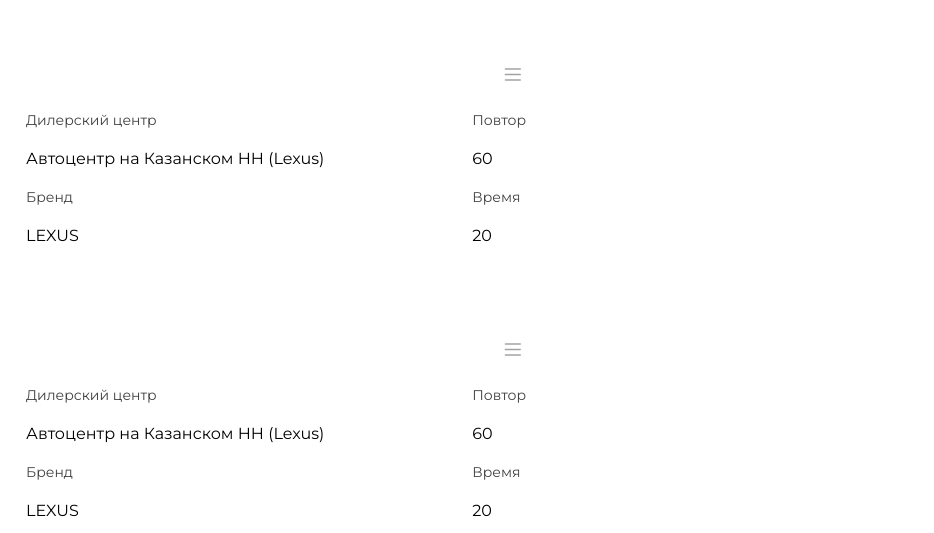
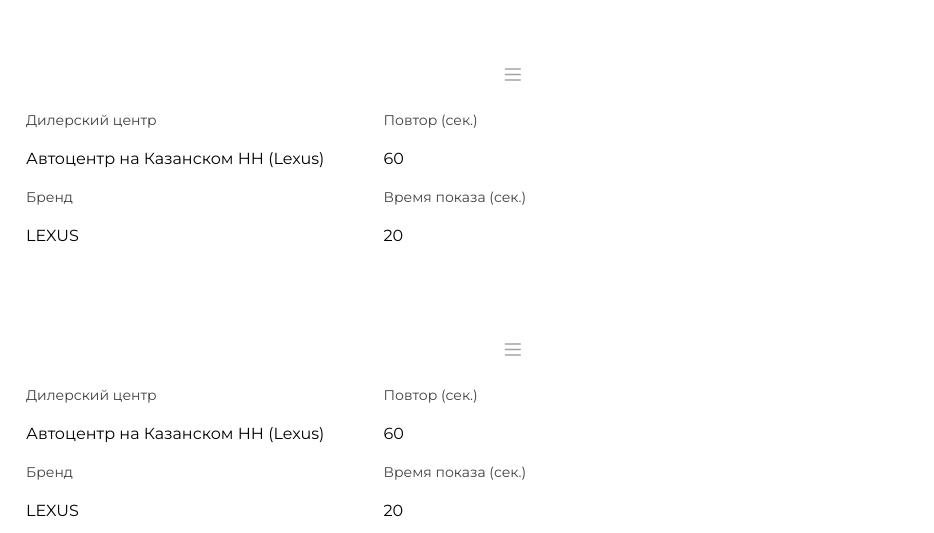
Before and after one commit to aisteachcailin/service_monitor, a website: page videos.html in a window 1280 px wide. Shown: the part 273-806 px from the top of the page, 346-1280 px from the left. Drawn offline with Linux system fonts and the light colour scheme.

Commit message:
Update videos.html

```diff
--- a/videos.html
+++ b/videos.html
@@ -166,11 +166,11 @@
                   </div>
                   <div class="video__info-right">
                     <div class="repeat">
-                      <p>Повтор</p>
+                      <p>Повтор (сек.)</p>
                       <p><span>60</span></p>
                     </div>
                     <div class="time">
-                      <p>Время</p>
+                      <p>Время показа (сек.)</p>
                       <p><span>20</span></p>
                     </div>
                   </div>
@@ -205,11 +205,11 @@
                   </div>
                   <div class="video__info-right">
                     <div class="repeat">
-                      <p>Повтор</p>
+                      <p>Повтор (сек.)</p>
                       <p><span>60</span></p>
                     </div>
                     <div class="time">
-                      <p>Время</p>
+                      <p>Время показа (сек.)</p>
                       <p><span>20</span></p>
                     </div>
                   </div>
```
